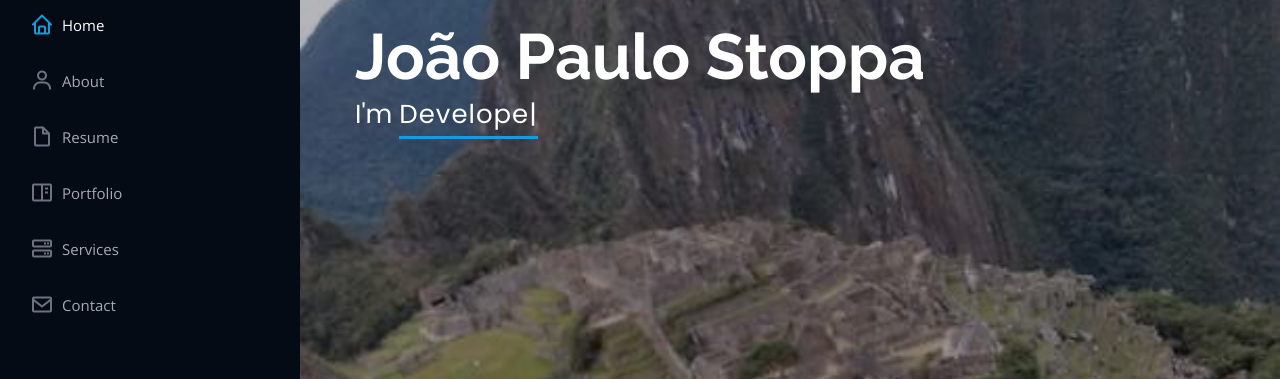
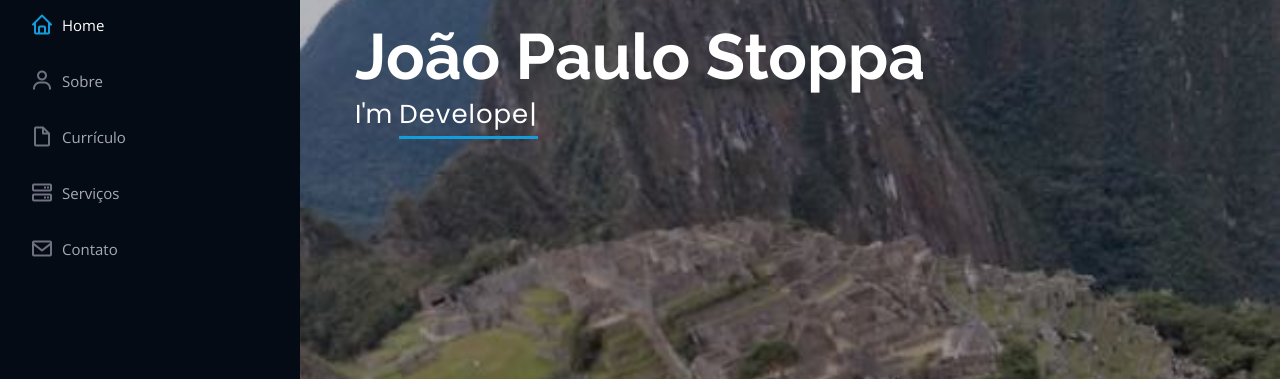
Before and after one commit to joaostoppa/iPortifolio, a plain HTML site: page index.html in a window 1280 px wide. Shown: the part 294-673 px from the top of the page. Drawn offline with nearby package versions, Linux system fonts and the light colour scheme.

Commit message:
Tradução do menu lateral

```diff
--- a/index.html
+++ b/index.html
@@ -62,12 +62,10 @@
       <nav id="navbar" class="nav-menu navbar">
         <ul>
           <li><a href="#hero" class="nav-link scrollto active"><i class="bx bx-home"></i> <span>Home</span></a></li>
-          <li><a href="#about" class="nav-link scrollto"><i class="bx bx-user"></i> <span>About</span></a></li>
-          <li><a href="#resume" class="nav-link scrollto"><i class="bx bx-file-blank"></i> <span>Resume</span></a></li>
-          <li><a href="#portfolio" class="nav-link scrollto"><i class="bx bx-book-content"></i>
-              <span>Portfolio</span></a></li>
-          <li><a href="#services" class="nav-link scrollto"><i class="bx bx-server"></i> <span>Services</span></a></li>
-          <li><a href="#contact" class="nav-link scrollto"><i class="bx bx-envelope"></i> <span>Contact</span></a></li>
+          <li><a href="#about" class="nav-link scrollto"><i class="bx bx-user"></i> <span>Sobre</span></a></li>
+          <li><a href="#resume" class="nav-link scrollto"><i class="bx bx-file-blank"></i> <span>Currículo</span></a></li>
+          <li><a href="#services" class="nav-link scrollto"><i class="bx bx-server"></i> <span>Serviços</span></a></li>
+          <li><a href="#contact" class="nav-link scrollto"><i class="bx bx-envelope"></i> <span>Contato</span></a></li>
         </ul>
       </nav><!-- .nav-menu -->
     </div>
```
